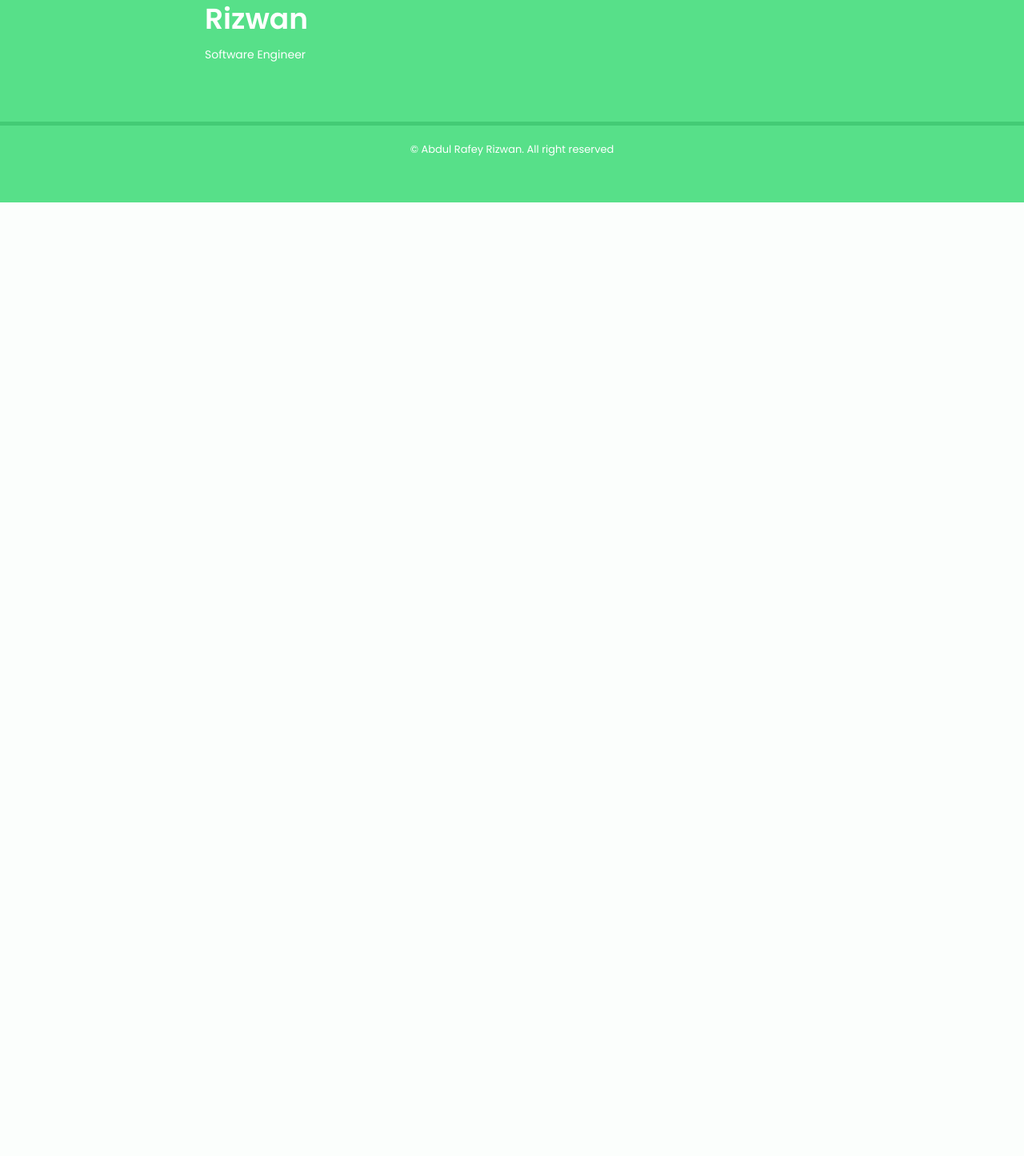
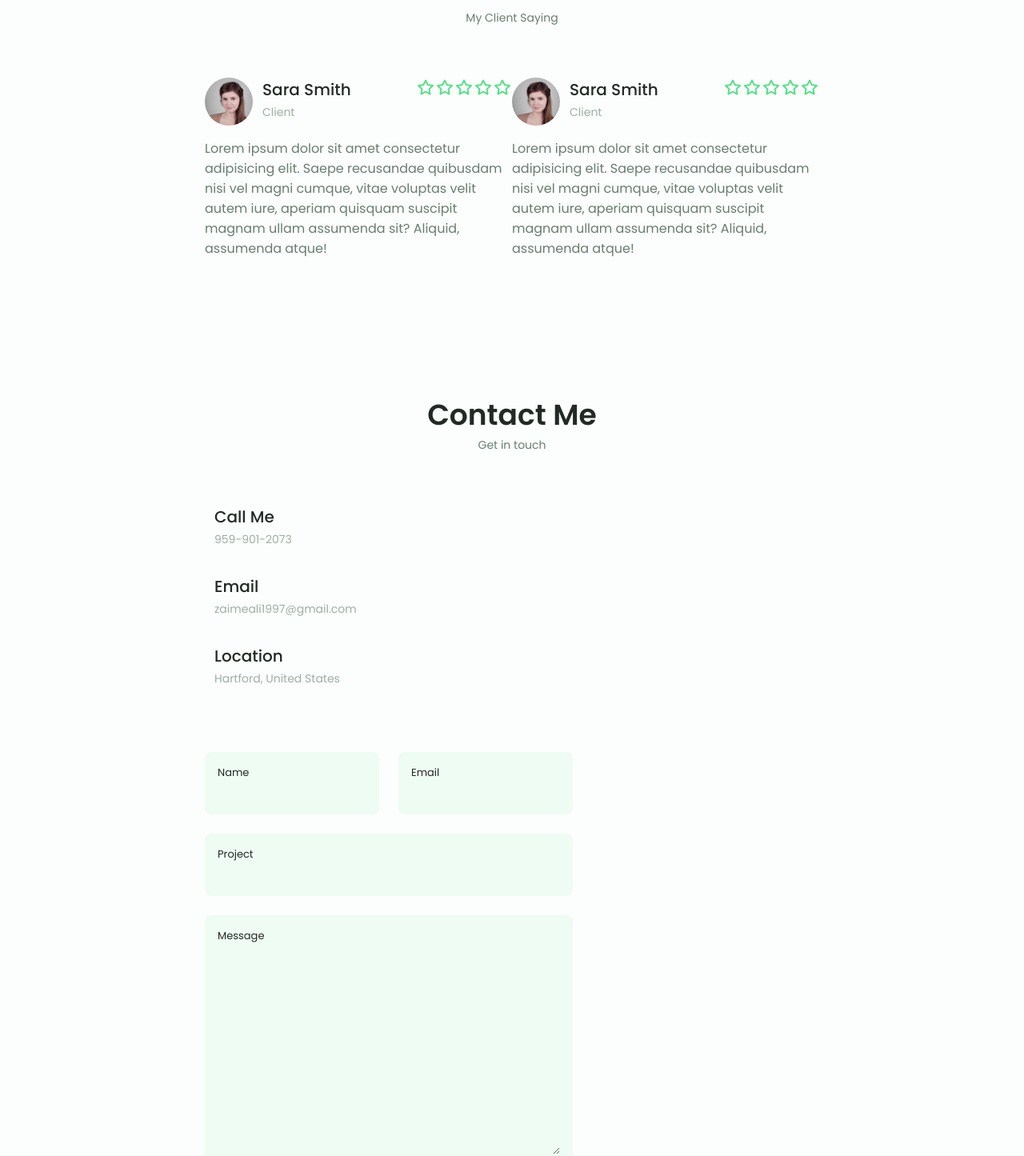
Before and after one commit to zaimeali/Portfolio-Zaime, a Next.js app: page /home in a window 1280 px wide. Shown: the part 5385-6830 px from the top of the page at 80% size. Before the commit the page ends 5638 px from the top, so only its background shows below. Built offline with nearby package versions, Linux system fonts and the light colour scheme.

Commit message:
Designing and Refactoring have to do it

```diff
--- /dev/null
+++ b/components/ContactSection.tsx
@@ -0,0 +1,86 @@
+const ContactSection = () => {
+  return (
+    <section className="contact section" id="contact">
+      <h2 className="section__title">Contact Me</h2>
+      <span className="section__subtitle">Get in touch</span>
+
+      <div className="contact__container container grid">
+        <div>
+          <div className="contact__information">
+            <i className="uil uil-phone contact__icon"></i>
+
+            <div>
+              <h3 className="contact__title">Call Me</h3>
+
+              <span className="contact__subtitle">959-901-2073</span>
+            </div>
+          </div>
+
+          <div className="contact__information">
+            <i className="uil uil-envelope contact__icon"></i>
+
+            <div>
+              <h3 className="contact__title">Email</h3>
+
+              <span className="contact__subtitle">zaimeali1997@gmail.com</span>
+            </div>
+          </div>
+
+          <div className="contact__information">
+            <i className="uil uil-map-marker contact__icon"></i>
+
+            <div>
+              <h3 className="contact__title">Location</h3>
+
+              <span className="contact__subtitle">Hartford, United States</span>
+            </div>
+          </div>
+        </div>
+
+        <form action="" className="contact__form grid">
+          <div className="contact__inputs grid">
+            <div className="contact__content">
+              <label htmlFor="" className="contact__label">
+                Name
+              </label>
+              <input type="text" className="contact__input" />
+            </div>
+            <div className="contact__content">
+              <label htmlFor="" className="contact__label">
+                Email
+              </label>
+              <input type="email" className="contact__input" />
+            </div>
+          </div>
+          <div className="contact__content">
+            <label htmlFor="" className="contact__label">
+              Project
+            </label>
+            <input type="text" className="contact__input" />
+          </div>
+          <div className="contact__content">
+            <label htmlFor="" className="contact__label">
+              Message
+            </label>
+            <textarea
+              name=""
+              id=""
+              cols={30}
+              rows={10}
+              className="contact__input"
+            ></textarea>
+          </div>
+
+          <div>
+            <button className="button button--flex">
+              Send Message
+              <i className="uil uil-message button__icon"></i>
+            </button>
+          </div>
+        </form>
+      </div>
+    </section>
+  );
+};
+
+export default ContactSection;
--- a/components/Header.tsx
+++ b/components/Header.tsx
@@ -104,7 +104,14 @@ export default function Header() {
             </li>
 
             <li className="nav__item">
-              <Link to="contact" className="nav__link">
+              <Link
+                to="contact"
+                className="nav__link"
+                smooth={true}
+                duration={100}
+                activeClass="active-link"
+                spy={true}
+              >
                 <UilMessage className="nav__icon" /> Contact Me
               </Link>
             </li>
--- a/components/PortfolioSection.tsx
+++ b/components/PortfolioSection.tsx
@@ -1,10 +1,11 @@
 import { UilArrowRight } from "@iconscout/react-unicons";
 
 // import Swiper core and required modules
-import SwiperCore, { Pagination } from "swiper";
+import SwiperCore, { Pagination} from "swiper";
 
 // Import Swiper React components
 import { Swiper, SwiperSlide } from "swiper/react";
+import PortfolioSlide from "./PortfolioSlide";
 
 // install Swiper modules
 SwiperCore.use([Pagination]);
@@ -18,7 +19,10 @@ const PortfolioSection = () => {
       <Swiper
         className="portfolio__container container"
         slidesPerView={1}
-        pagination={{ clickable: true }}
+        pagination={{ clickable: true, dynamicBullets: true }}
+        spaceBetween={48}
+        loop={true}
+        grabCursor={true}
       >
         <SwiperSlide className="portfolio__card">
           <img
@@ -46,7 +50,7 @@ const PortfolioSection = () => {
         <SwiperSlide className="portfolio__card">
           <img
             className="portfolio__img"
-            src="/img/portfolio3.jpg"
+            src="/img/portfolio1.jpg"
             alt="Project 1"
           />
 
@@ -69,7 +73,7 @@ const PortfolioSection = () => {
         <SwiperSlide className="portfolio__card">
           <img
             className="portfolio__img"
-            src="/img/portfolio2.jpg"
+            src="/img/portfolio1.jpg"
             alt="Project 1"
           />
 
--- /dev/null
+++ b/components/PortfolioSlide.tsx
@@ -0,0 +1,8 @@
+import { SwiperSlide } from "swiper/react";
+import { UilArrowRight } from "@iconscout/react-unicons";
+
+const PortfolioSlide = () => {
+  return <div></div>;
+};
+
+export default PortfolioSlide;
--- /dev/null
+++ b/components/TestimonialSection.tsx
@@ -0,0 +1,119 @@
+// Import Swiper React components
+import { Swiper, SwiperSlide } from "swiper/react";
+// import Swiper core and required modules
+import SwiperCore, { Pagination } from "swiper";
+
+import { UilStar } from "@iconscout/react-unicons";
+
+// install Swiper modules
+SwiperCore.use([Pagination]);
+
+const TestimonialSection = () => {
+  return (
+    <section className="testimonial section">
+      <h2 className="section__title">Testimonial</h2>
+      <span className="section__subtitle">My Client Saying</span>
+
+      <Swiper
+        className="container testimonial__container"
+        slidesPerView={2}
+        loop
+        grabCursor
+      >
+        <SwiperSlide className="testimonial_content">
+          <div className="testimonial__data">
+            <div className="testimonial__header">
+              <img
+                src="/img/testimonial1.jpg"
+                alt="First Testimonial"
+                className="testimonial__img"
+              />
+              <div>
+                <h3 className="testimonial__name">Sara Smith</h3>
+                <span className="testimonial__client">Client</span>
+              </div>
+            </div>
+
+            <div>
+              <UilStar className="testimonial__icon-star"></UilStar>
+              <UilStar className="testimonial__icon-star"></UilStar>
+              <UilStar className="testimonial__icon-star"></UilStar>
+              <UilStar className="testimonial__icon-star"></UilStar>
+              <UilStar className="testimonial__icon-star"></UilStar>
+            </div>
+          </div>
+
+          <p className="testimonial__description">
+            Lorem ipsum dolor sit amet consectetur adipisicing elit. Saepe
+            recusandae quibusdam nisi vel magni cumque, vitae voluptas velit
+            autem iure, aperiam quisquam suscipit magnam ullam assumenda sit?
+            Aliquid, assumenda atque!
+          </p>
+        </SwiperSlide>
+        <SwiperSlide className="testimonial_content">
+          <div className="testimonial__data">
+            <div className="testimonial__header">
+              <img
+                src="/img/testimonial1.jpg"
+                alt="First Testimonial"
+                className="testimonial__img"
+              />
+              <div>
+                <h3 className="testimonial__name">Sara Smith</h3>
+                <span className="testimonial__client">Client</span>
+              </div>
+            </div>
+
+            <div>
+              <UilStar className="testimonial__icon-star"></UilStar>
+              <UilStar className="testimonial__icon-star"></UilStar>
+              <UilStar className="testimonial__icon-star"></UilStar>
+              <UilStar className="testimonial__icon-star"></UilStar>
+              <UilStar className="testimonial__icon-star"></UilStar>
+            </div>
+          </div>
+
+          <p className="testimonial__description">
+            Lorem ipsum dolor sit amet consectetur adipisicing elit. Saepe
+            recusandae quibusdam nisi vel magni cumque, vitae voluptas velit
+            autem iure, aperiam quisquam suscipit magnam ullam assumenda sit?
+            Aliquid, assumenda atque!
+          </p>
+        </SwiperSlide>
+
+        <SwiperSlide className="testimonial_content">
+          <div className="testimonial__data">
+            <div className="testimonial__header">
+              <img
+                src="/img/testimonial1.jpg"
+                alt="First Testimonial"
+                className="testimonial__img"
+              />
+              <div>
+                <h3 className="testimonial__name">Sara Smith</h3>
+                <span className="testimonial__client">Client</span>
+              </div>
+            </div>
+
+            <div>
+              <UilStar className="testimonial__icon-star"></UilStar>
+              <UilStar className="testimonial__icon-star"></UilStar>
+              <UilStar className="testimonial__icon-star"></UilStar>
+              <UilStar className="testimonial__icon-star"></UilStar>
+              <UilStar className="testimonial__icon-star"></UilStar>
+            </div>
+          </div>
+
+          <p className="testimonial__description">
+            Lorem ipsum dolor sit amet consectetur adipisicing elit. Saepe
+            recusandae quibusdam nisi vel magni cumque, vitae voluptas velit
+            autem iure, aperiam quisquam suscipit magnam ullam assumenda sit?
+            Aliquid, assumenda atque!
+          </p>
+        </SwiperSlide>
+      </Swiper>
+    </section>
+  );
+};
+
+export default TestimonialSection;
--- a/pages/home.tsx
+++ b/pages/home.tsx
@@ -12,6 +12,8 @@ import PortfolioSection from "../components/PortfolioSection";
 import ProjectInMindSection from "../components/ProjectInMindSection";
 import ScrollTop from "../components/ScrollTop";
 import Footer from "../components/Footer";
+import TestimonialSection from "../components/TestimonialSection";
+import ContactSection from "../components/ContactSection";
 
 export default function Home() {
   function scrollHeader() {
@@ -78,6 +80,10 @@ export default function Home() {
         <PortfolioSection />
 
         <ProjectInMindSection />
+
+        <TestimonialSection />
+
+        <ContactSection />
       </main>
 
       <Footer />
--- a/styles/globals.css
+++ b/styles/globals.css
@@ -1293,7 +1293,7 @@ img {
     grid-template-columns: repeat(3, 1fr);
   }
   .footer__bg {
-    padding: 3rem 0 3.5rem;
+    padding: 3rem 0 2rem;
   }
   .footer__links {
     flex-direction: row;
```
Also changed, not shown: public/img/testimonial1.jpg (added).
